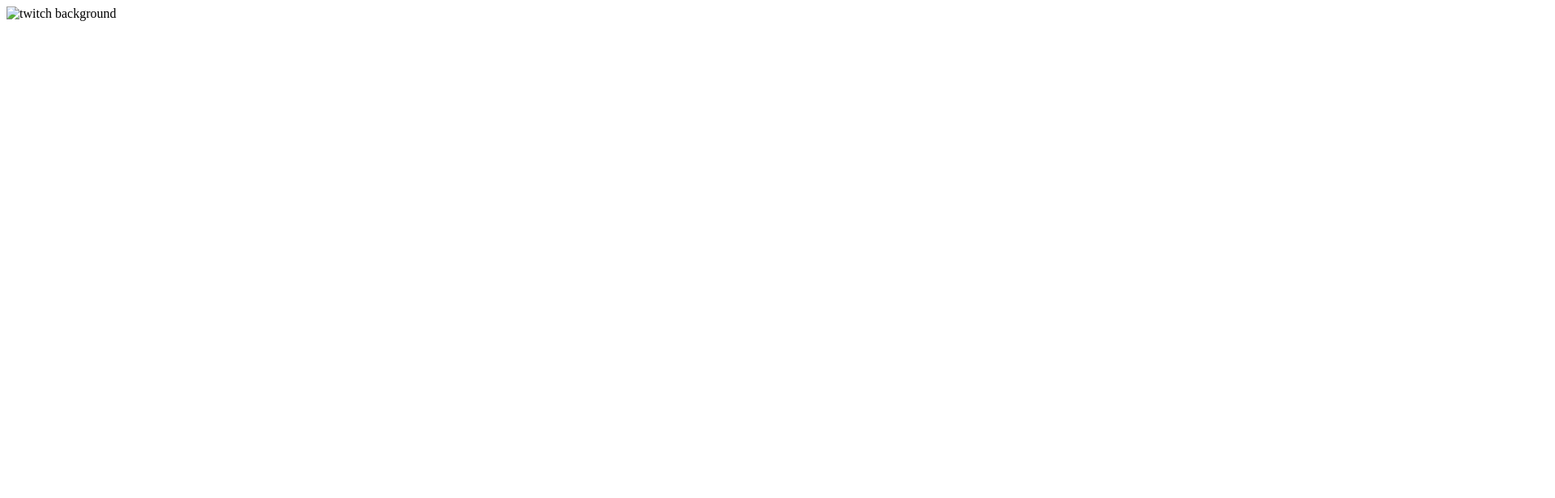
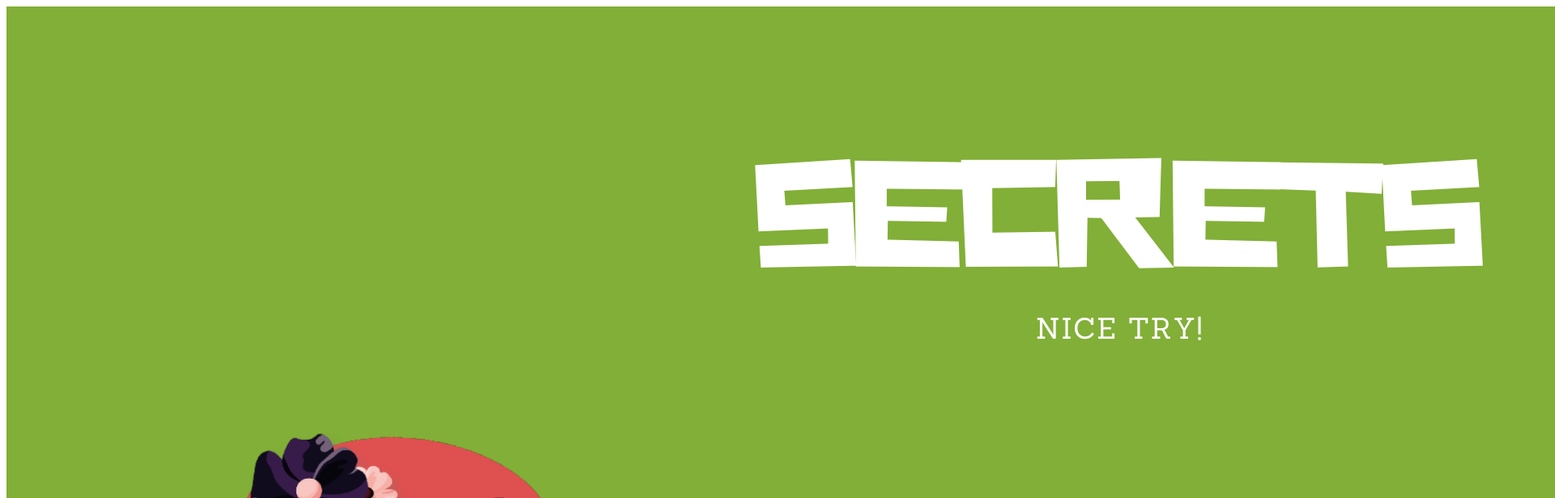
Before and after one commit to arschles/twitch, a plain HTML site: page static/secrets.html in a window 1280 px wide. Shown: the top 616 px of the page at 81% size, 1920 px wide, since content can reach past the window. Drawn offline with Linux system fonts and the light colour scheme.

Commit message:
secrets imagee

```diff
--- a/static/secrets.html
+++ b/static/secrets.html
@@ -1,6 +1,6 @@
 <html>
     <head></head>
     <body>
-        <img alt="twitch background" src="/img/secrets-background.png"/>
+        <img alt="twitch background" src="/img/secrets-banner.png"/>
     </body>
 </html>
```
